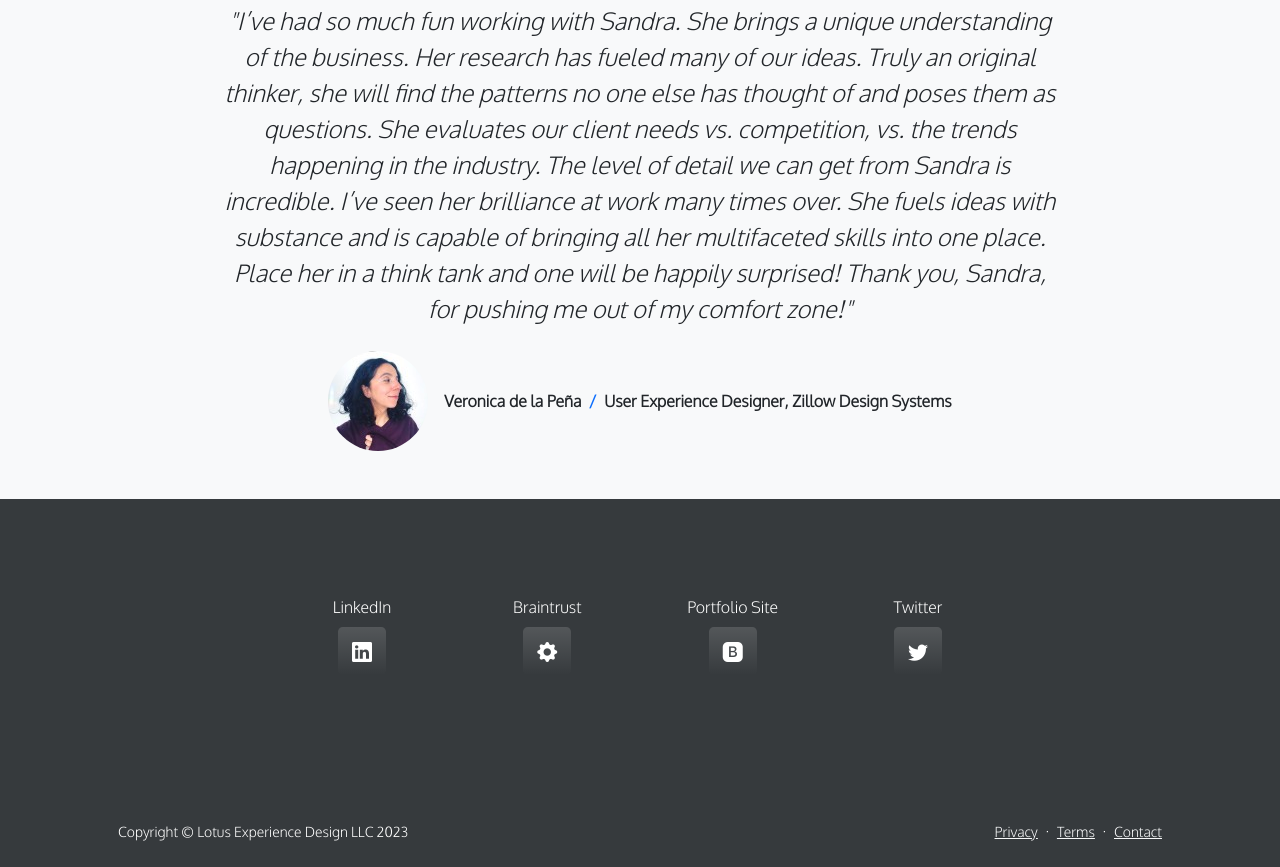
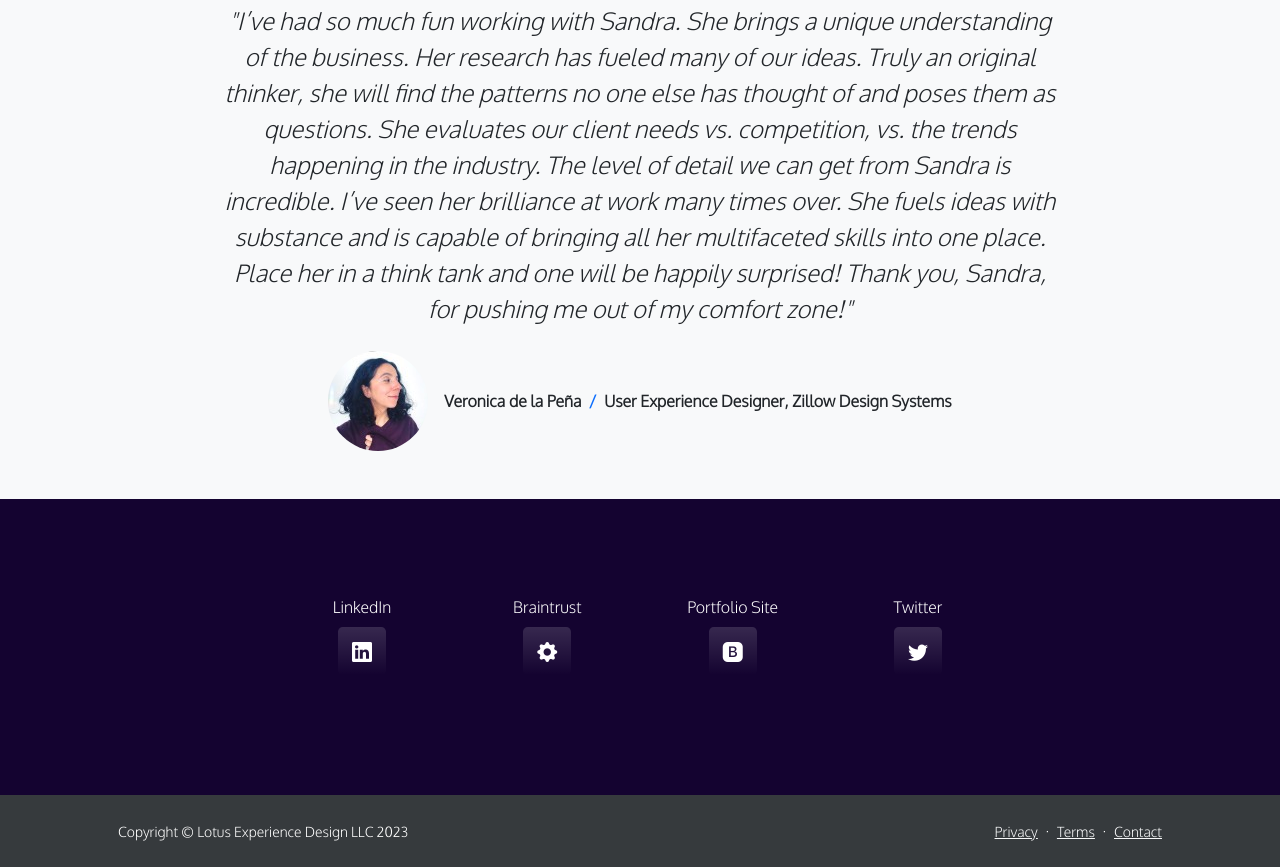
Before and after one commit to sandblasta/lotusexperiencedesign.github.io, a website: page index.html in a window 1280 px wide. Shown: the part 2056-2923 px from the top of the page. Drawn offline with nearby package versions, Linux system fonts and the light colour scheme.

Commit message:
changed back to bg-purple. turns out it just needed time.

```diff
--- a/index.html
+++ b/index.html
@@ -146,7 +146,7 @@
 
 
             <!-- Links section  -->
-            <section class="py-5 bg-dark text-white" id="external_links">
+            <section class="py-5 bg-purple text-white" id="external_links">
                 <div class="container px-5 my-5">
                     <div class="row gx-2">
                         <!-- <div class="col-lg-4 mb-5 mb-lg-0"><h3 class="fw-bolder custom-colors mb-0">Visit us at:</h2></div> -->
```
